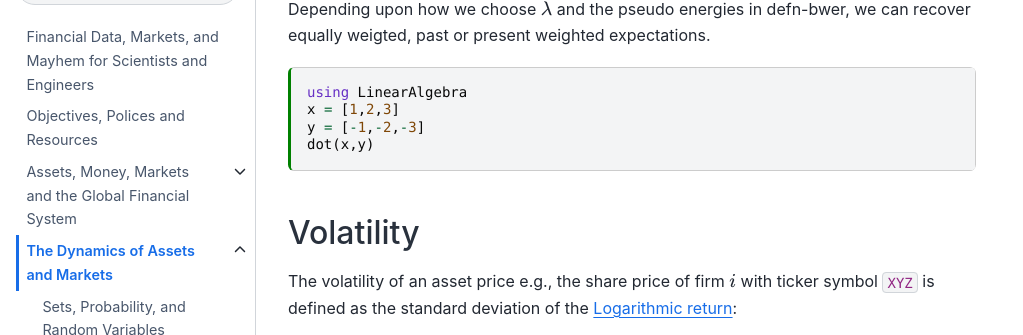
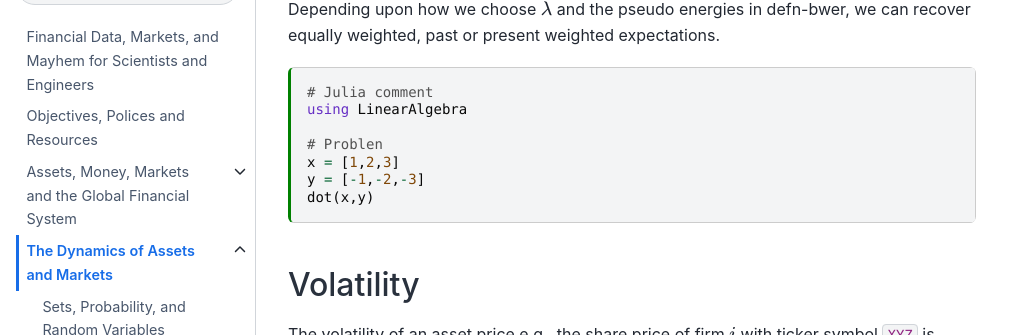
Before and after one commit to varnerlab/CHEME-5660-Markets-Mayhem-Book, a Jupyter Book: the page built from chapter-2-dir/markowitz.md, in a window 1280 px wide and 900 px high, scrolled down 3517 px, cut to the strip 261-596 px from the top of the window. Shown: the whole strip, without its empty margins (0-1023 px from the left). Built offline with Jupyter Book 1.0.4 settings and Sphinx 7.4.7 and the Sphinx Book theme 1.1.4, drawn with Linux system fonts in a browser that asks for light colours; pages that are not in the unit, such as notebooks, are missing from menus; cross-references to code outside the pages are shown as plain code.

Commit message:
Update markowitz.md
working

`````diff
--- a/chapter-2-dir/markowitz.md
+++ b/chapter-2-dir/markowitz.md
@@ -239,10 +239,13 @@ and $\epsilon_{t}>0$ is the pseudo energy of the market at time $t$.  Then, the
 ````
 
 Depending upon how we choose $\lambda$ and the pseudo energies in {prf:ref}`defn-bwer`, we can recover
-equally weigted, past or present weighted expectations.
+equally weighted, past or present weighted expectations.
 
 ```{code-cell} julia
+# Julia comment
 using LinearAlgebra
+
+# Problen
 x = [1,2,3]
 y = [-1,-2,-3]
 dot(x,y)
`````
